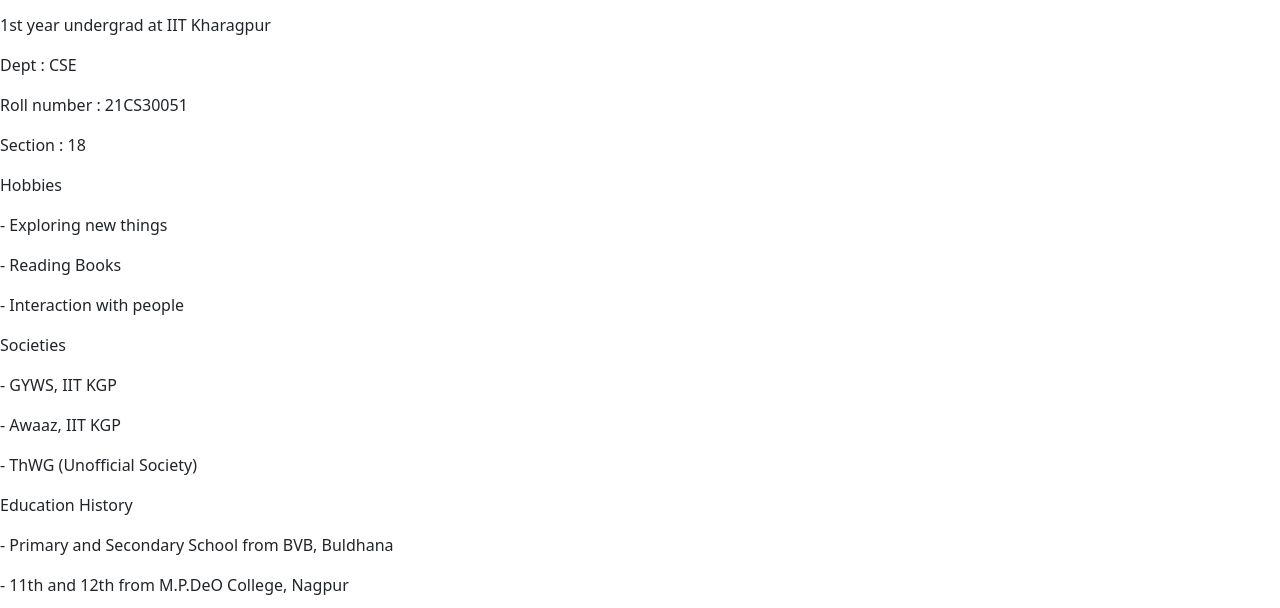
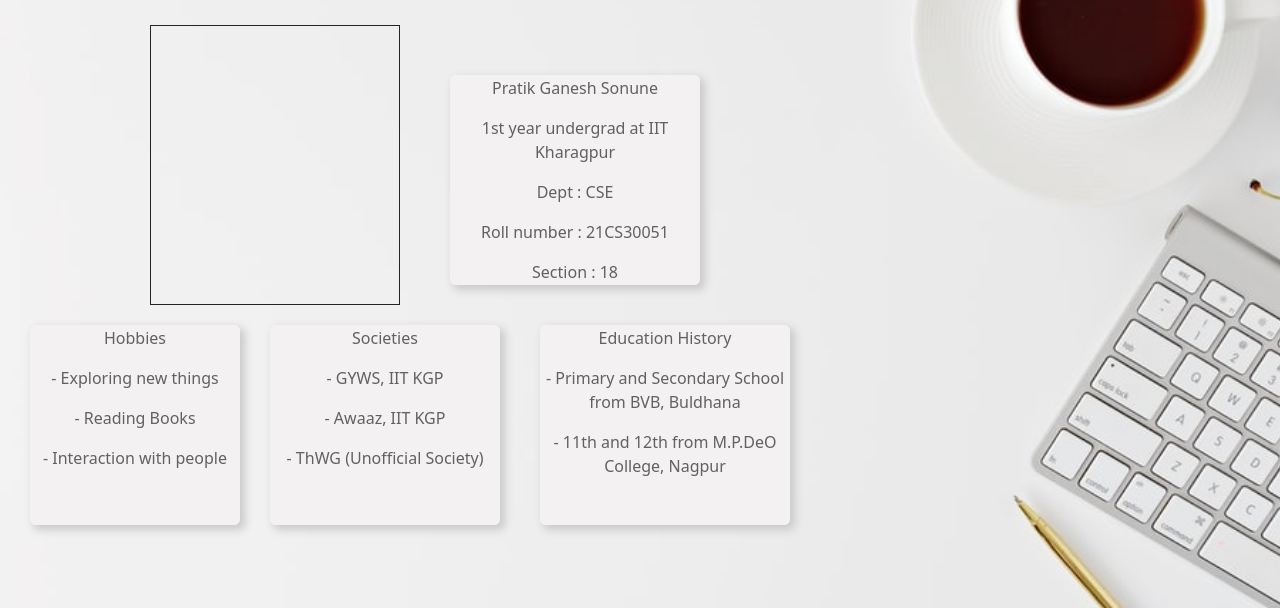
Before and after one commit to Pratik-KGPian/portfolio, a plain HTML site: page index.html in a window 1280 px wide. Shown: the part 75-683 px from the top of the page. Drawn offline with nearby package versions, Linux system fonts and the light colour scheme.

Commit message:
Changed the file name and issue solved CSS working

```diff
--- a/index.html
+++ b/index.html
@@ -7,7 +7,7 @@
     <title>PORTFOLIO</title>
     <link rel="stylesheet" href="https://cdn.jsdelivr.net/npm/bootstrap-icons@1.8.1/font/bootstrap-icons.css">
     <link href="https://cdn.jsdelivr.net/npm/bootstrap@5.1.3/dist/css/bootstrap.min.css" rel="stylesheet" integrity="sha384-1BmE4kWBq78iYhFldvKuhfTAU6auU8tT94WrHftjDbrCEXSU1oBoqyl2QvZ6jIW3" crossorigin="anonymous">
-    <link rel="stylesheet" href="./portfolio.css">
+    <link rel="stylesheet" href="./index.css">
 </head>
 <body>
     <div class="webpage">
```
